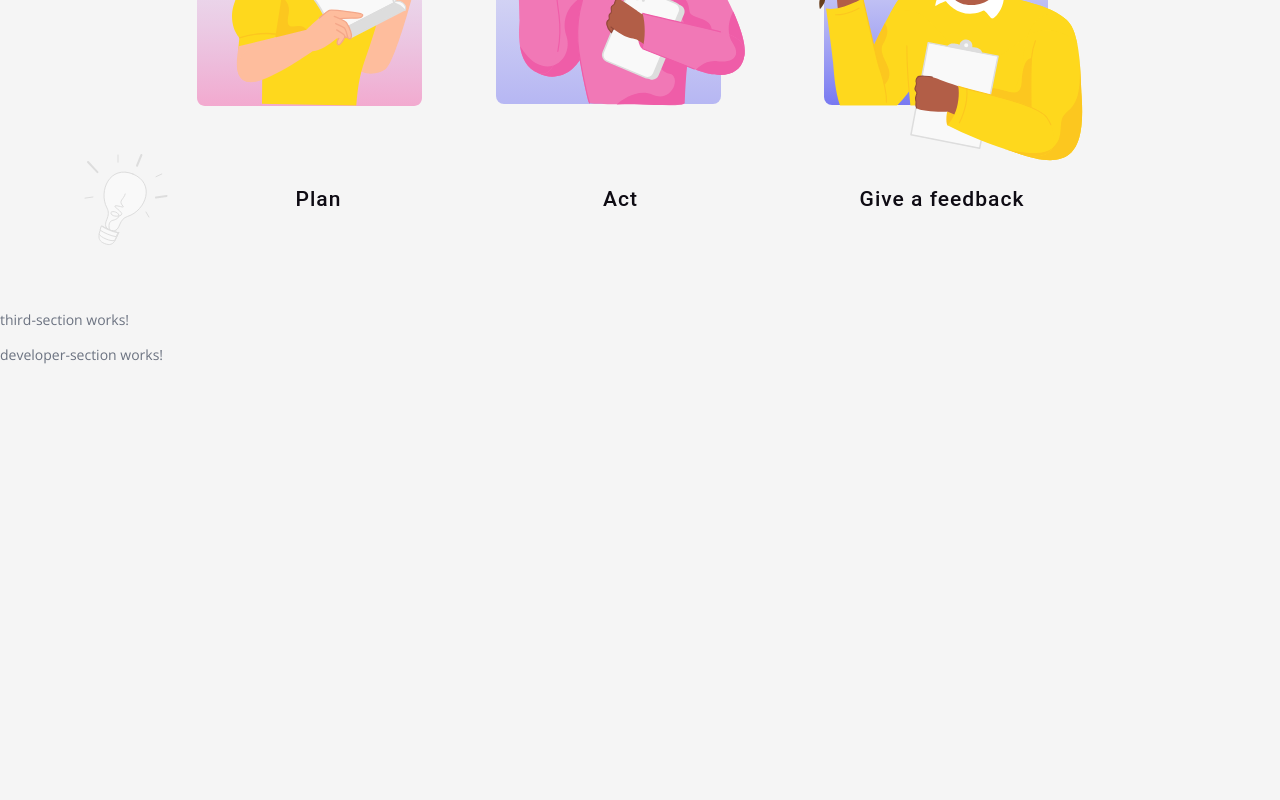
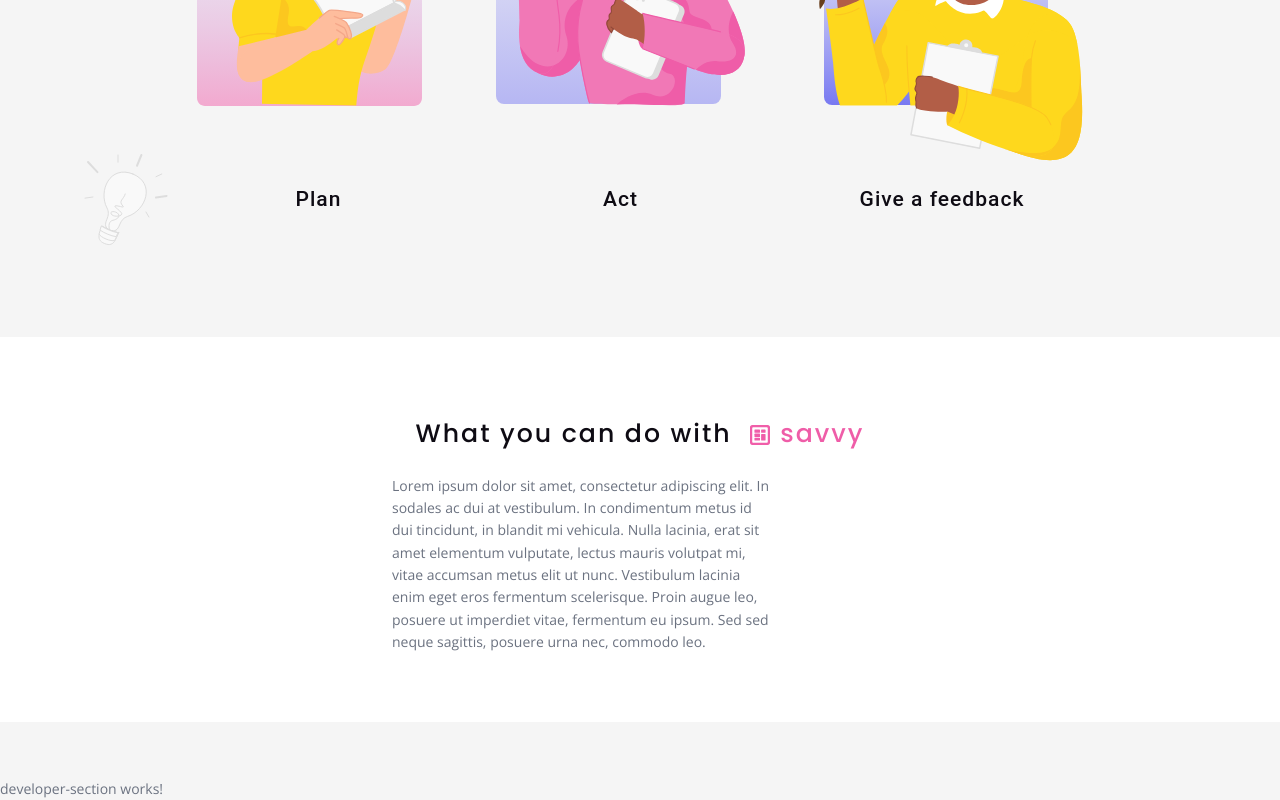
Before and after one commit to angbur/project-management-app, an Angular app in the folder pmapp/: page / in a window 1280 px wide. Shown: the part 1388-2188 px from the top of the page. Before the commit the page ends 1754 px from the top, so only its background shows below. Built offline with nearby package versions, Linux system fonts and the light colour scheme.

Commit message:
feat: add third-section component

```diff
--- a/pmapp/src/app/home-page/components/third-section/third-section.component.html
+++ b/pmapp/src/app/home-page/components/third-section/third-section.component.html
@@ -1 +1,9 @@
-<p>third-section works!</p>
+<section id="third-section">
+  <div class="section-header">
+    <h2>What you can do with <img src="assets/icons/pink-logo.svg"/><span class="logo">savvy</span></h2>
+  </div>
+  <div class="row">
+      <p>Lorem ipsum dolor sit amet, consectetur adipiscing elit. In sodales ac dui at vestibulum. In condimentum metus id dui tincidunt, in blandit mi vehicula. Nulla lacinia, erat sit amet elementum vulputate, lectus mauris volutpat mi, vitae accumsan metus elit ut nunc. Vestibulum lacinia enim eget eros fermentum scelerisque. Proin augue leo, posuere ut imperdiet vitae, fermentum eu ipsum. Sed sed neque sagittis, posuere urna nec, commodo leo.</p>
+      <img src="assets/img/third-sec.svg" alt=""/>
+  </div>
+</section>
--- a/pmapp/src/app/home-page/components/third-section/third-section.component.scss
+++ b/pmapp/src/app/home-page/components/third-section/third-section.component.scss
@@ -0,0 +1,31 @@
+@use '../../../../assets/scss/index' as *;
+
+#third-section {
+  background: white;
+  margin: 4rem 0;
+  padding: 4rem;
+  h2 {
+    margin: 2rem 0;
+  }
+  .section-header {
+    img {
+      position: relative;
+      width: 20px;
+      top: 3px;
+      margin-left: 10px;
+    }
+  }
+  span.logo {
+    color: $primary;
+    margin-left: 10px;
+  }
+  .row {
+    p{
+      max-width: 30vw;
+    }
+    img {
+      margin: 2rem 4rem;
+    }
+  }
+
+}
```
